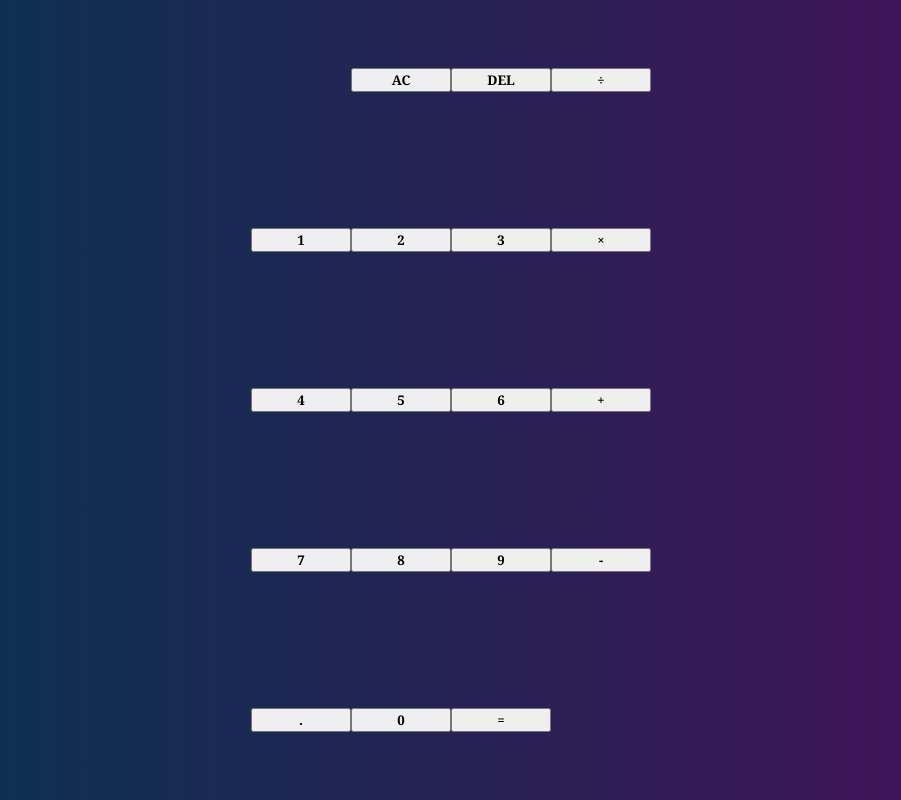
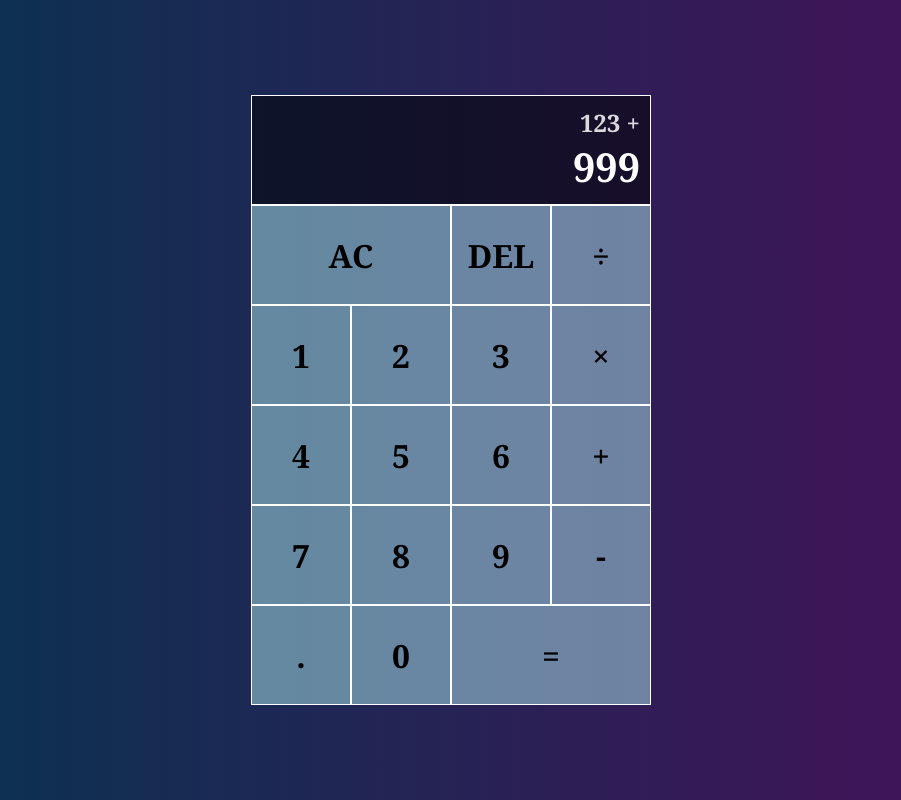
Before and after one commit to DanT52/Calculator, a plain HTML site: page index.html in a window 1280 px wide. Shown: the whole page, without its empty margins (189-1090 px from the left). Drawn offline with Linux system fonts and the light colour scheme.

Commit message:
html and css done

```diff
--- a/index.html
+++ b/index.html
@@ -13,8 +13,8 @@
 <body>
     <div class="calculator-grid">
         <div class="output">
-            <div class="previous-operand"></div>
-            <div class="current-operand"></div>
+            <div class="previous-operand">123 +</div>
+            <div class="current-operand">999</div>
         </div>
         <button class="span-two">AC</button>
         <button>DEL</button>
--- a/styles.css
+++ b/styles.css
@@ -13,13 +13,53 @@ body{
 .calculator-grid{
     display: grid;
     justify-content: center;
-    align-items: center;
+    align-content: center;
     min-height: 100vh;
 
     grid-template-columns: repeat(4, 100px);
-    grid-template-rows: minmax(120, auto) repeat(5, 100px);
+    grid-template-rows: minmax(100px, auto) repeat(5, 100px);
 }
 
 .calculator-grid > button {
     cursor: pointer;
+    font-size: 2rem;
+    border: 1px solid white;
+    outline:none;
+    background-color: rgba(178, 239, 243, 0.486);
 }
+
+.calculator-grid > button:hover{
+    background-color:  rgba(178, 239, 243, 0.9);
+
+}
+
+.span-two{
+    grid-column: span 2;
+}
+
+.output {
+    grid-column: 1 / -1;
+    background-color: #00000083;
+
+    border: 1px solid white;
+
+    display: flex;
+    align-items: flex-end;
+    justify-content: space-around;
+    flex-direction: column;
+
+    padding: 10px;
+    word-wrap: break-word;
+    word-break: break-all;
+
+}
+
+.output .previous-operand {
+    color: rgba(255, 255, 255, 0.842);
+    font-size: 1.5rem;
+}
+
+.output .current-operand {
+    color: white;
+    font-size: 2.5rem;
+}
```
